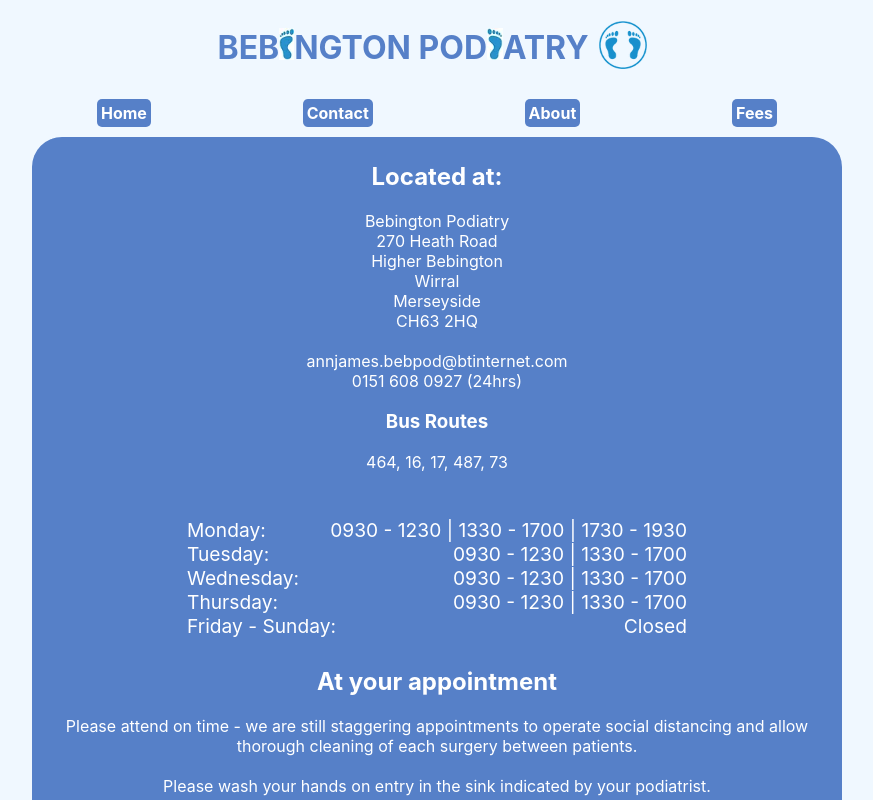
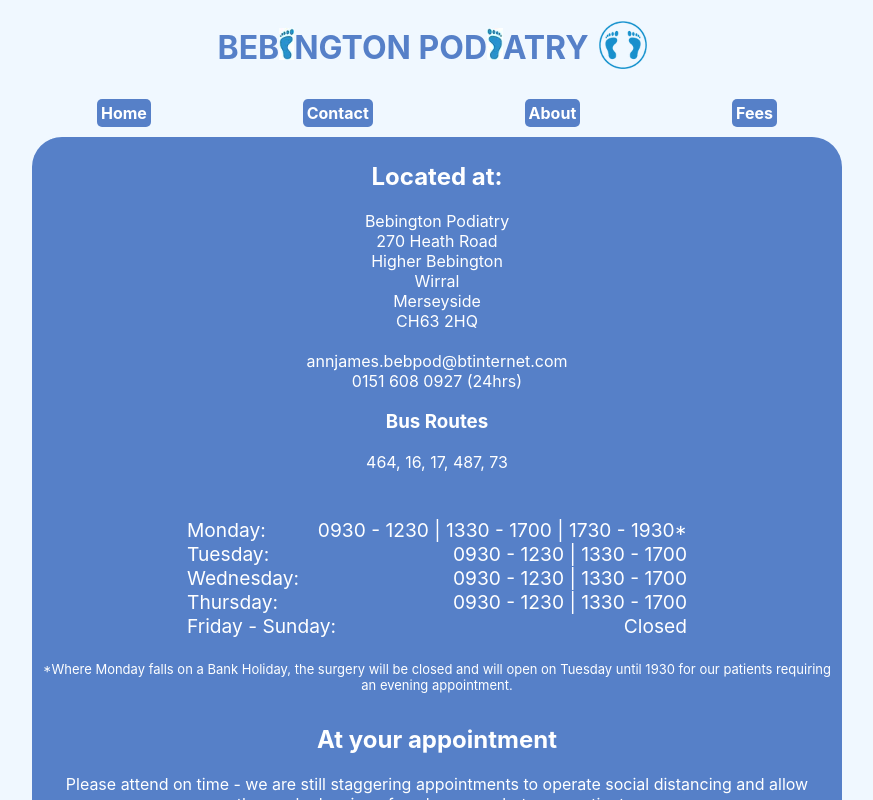
Before and after one commit to gareth5james/beb-pod, a React (Create React App) app in the folder beb-pod-site/: page /contact in a window 1280 px wide. Shown: the top 800 px of the page, without its empty margins (203-1076 px from the left). Built offline with nearby package versions, Linux system fonts and the light colour scheme.

Commit message:
changed alignment on fees and added BH caveat for mondays

```diff
--- a/beb-pod-site/src/App.css
+++ b/beb-pod-site/src/App.css
@@ -160,8 +160,6 @@ nav {
   color: rgb(86, 128, 200);
 }
 
-
-
 .map {
   margin-top: 20px;
   width: 90%;
@@ -190,7 +188,7 @@ nav a{
 .fees table {
   text-align: left;
   border-collapse: collapse;
-  margin: 5px;
+  margin: auto;
 }
 
 .fees table td {
@@ -247,3 +245,7 @@ fieldset {
 .big-input {
   width: 400px;
 }
+
+.smallPrint {
+  font-size: small;
+}
--- a/beb-pod-site/src/Components/Contact.jsx
+++ b/beb-pod-site/src/Components/Contact.jsx
@@ -19,12 +19,13 @@ function Contact() {
         </div>
         <div className="app__hours">
             <ul className="app__hours__list">
-                <li className="app__hours__list__day"><span className="day">Monday:</span><span className="hours">0930 - 1230 | 1330 - 1700 | 1730 - 1930</span></li>
+                <li className="app__hours__list__day"><span className="day">Monday:</span><span className="hours">0930 - 1230 | 1330 - 1700 | 1730 - 1930*</span></li>
                 <li className="app__hours__list__day"><span className="day">Tuesday:</span><span className="hours">0930 - 1230 | 1330 - 1700</span></li>
                 <li className="app__hours__list__day"><span className="day">Wednesday:</span><span className="hours">0930 - 1230 | 1330 - 1700</span></li>
                 <li className="app__hours__list__day"><span className="day">Thursday:</span><span className="hours">0930 - 1230 | 1330 - 1700</span></li>
                 <li className="app__hours__list__day"><span className="day">Friday - Sunday:</span><span className="hours">Closed</span></li>
             </ul>
+            <p className="smallPrint">*Where Monday falls on a Bank Holiday, the surgery will be closed and will open on Tuesday until 1930 for our patients requiring an evening appointment.</p>
         </div>
         </div>
         <h2>At your appointment</h2>
```
